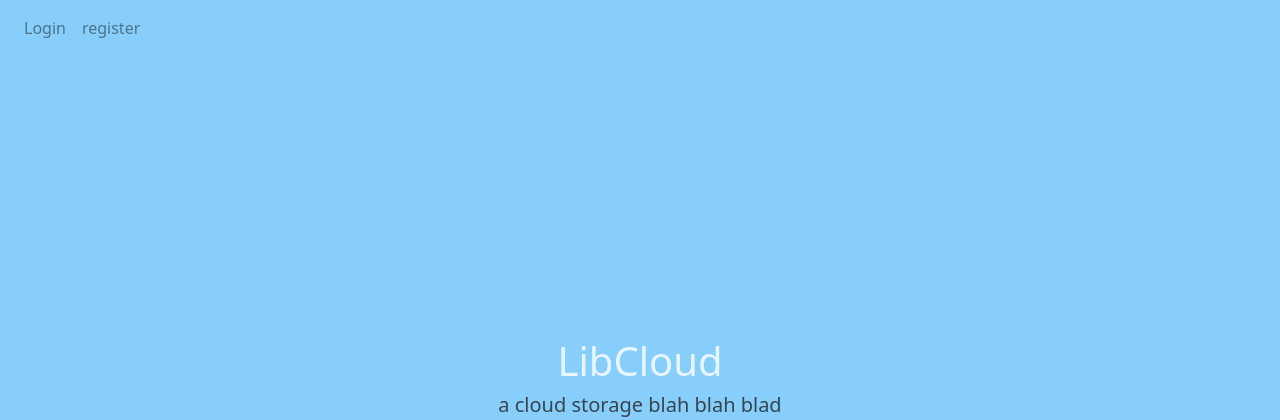
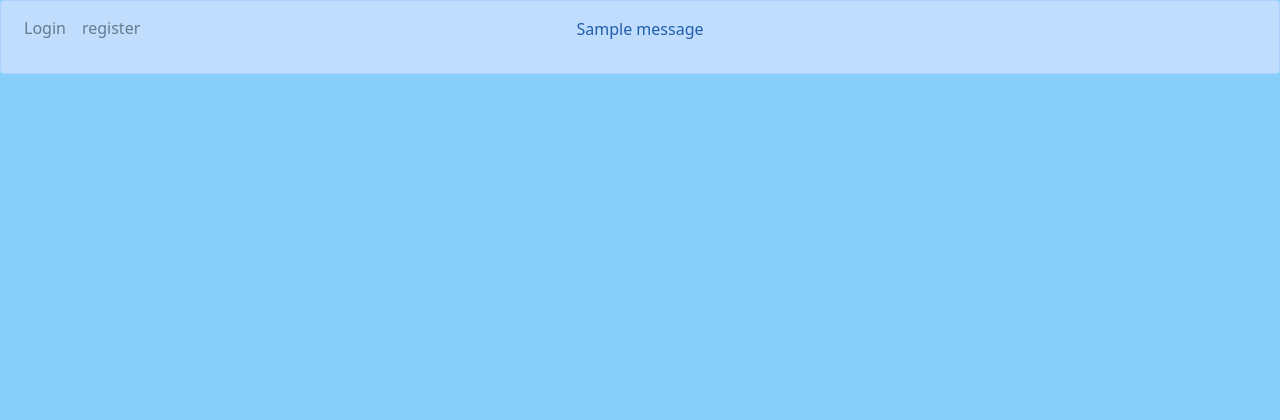
Before and after one commit to rezaya92/ASD, a Django app: page / in a window 1280 px wide. Shown: the top 420 px of the page. Run offline with Django 4.2, Linux system fonts and the light colour scheme; tables that the repository leaves empty hold one stand-in row (values such as "Sample post"); one stand-in notice (Sample message) is shown; some libraries are stand-ins or nearby versions.

Commit message:
showing messages

```diff
--- a/libcloud/templates/libcloud/base.html
+++ b/libcloud/templates/libcloud/base.html
@@ -37,10 +37,20 @@
       </li>
 
       {% endif %}
+
     </ul>
   </div>
 </nav>
+<div class="text-center">
+{% if messages %}
+    <div class="messages alert alert-primary" role="alert">
+  {% for message in messages %}
+    <p  {% if message.tags %} class=" {{ message.tags }} " {% endif %}> {{ message }} </p>
+    {% endfor %}
+</div>
+{% endif %}
+</div>
+{% block content %}  {% endblock %}
 
-{% block content %}  {% endblock %}
 </body>
 </html>
```
